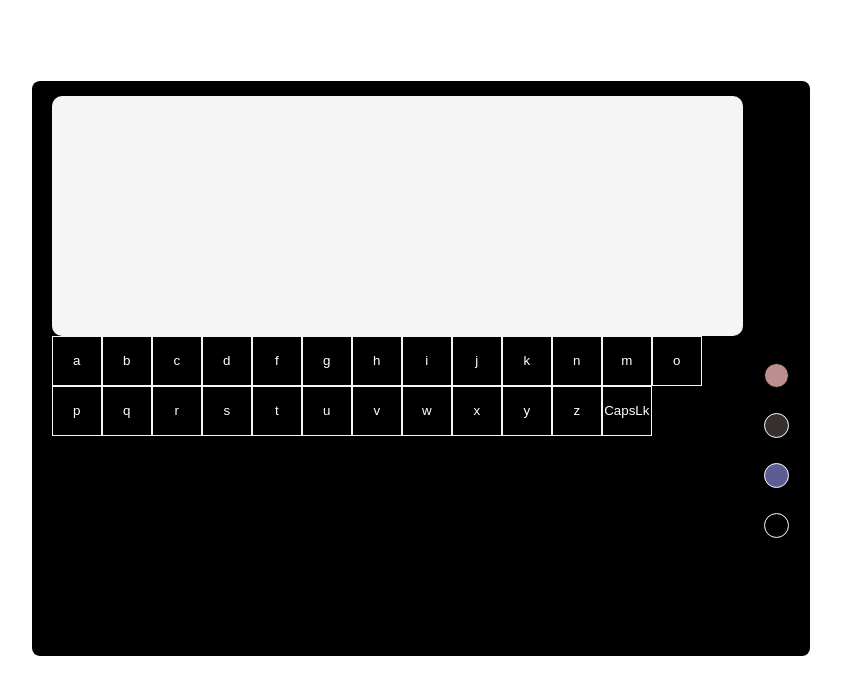
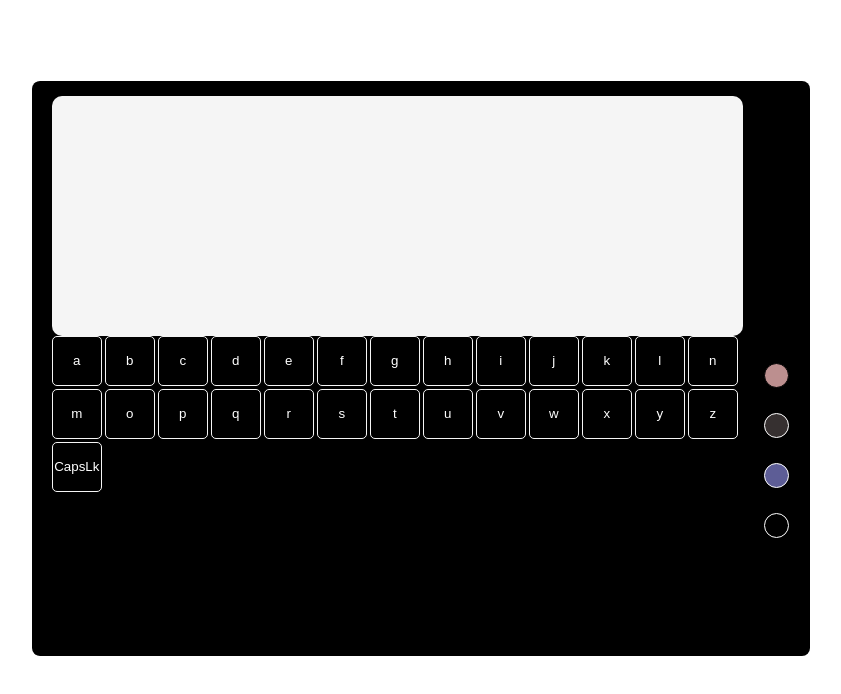
Before and after one commit to RosanneVN/Teclado, a React (Vite) app: page / in a window 1280 px wide. Shown: the top 694 px of the page, without its empty margins (219-1060 px from the left). Built offline with nearby package versions, Linux system fonts and the light colour scheme.

Commit message:
writing screen funtion

```diff
--- a/src/App.css
+++ b/src/App.css
@@ -80,6 +80,7 @@ border-radius: 10px;
 .styleLetter{
     color: #fff;
     border: 1px solid whitesmoke;
+    border-radius: 5px;
     height: 50px;
     display: flex;
     justify-content: center;
@@ -89,7 +90,8 @@ border-radius: 10px;
 
 .keyboard{
     display: grid;
-    grid-template-columns: repeat(auto-fit, 50px)
+    grid-template-columns: repeat(auto-fit, 50px);
+    gap: 3px;
 }
 
 /*Clases agregadas a los botones de color*/
--- a/src/App.jsx
+++ b/src/App.jsx
@@ -1,6 +1,8 @@
 import { useState } from "react";
 import "./App.css";
 import { Letters } from "./components/Letters";
+import { WritenProvider } from "./contex/Writing";
+import Screen from "./components/Screen";
 
 function App() {
   const [color, setColor] = useState("black");
@@ -13,8 +15,10 @@ function App() {
     <main>
       <div className={`board ${color}`}>
         <div className="content">
-          <section className="screen"></section>
+          <WritenProvider>
+          <Screen></Screen>
           <Letters></Letters>
+          </WritenProvider>
         </div>
         <div className="button">
           <div className="button-content">
--- a/src/components/Letters.jsx
+++ b/src/components/Letters.jsx
@@ -1,8 +1,15 @@
-import { useState } from "react";
+import { useContext, useState } from "react";
 import { KEYS } from "../constantes";
+import { WritenContext } from "../contex/Writing";
 
 export const Letters = () => {
   const [keyM, setKeyM] = useState(false);
+
+  const { writen, setWriten } = useContext(WritenContext);
+
+  const writeClick = (letter) => {
+    setWriten(writen + letter);
+  };
 
   const handleClick = () => {
     setKeyM(!keyM);
@@ -20,7 +27,11 @@ export const Letters = () => {
         } else {
           letter = keyM ? letter.toUpperCase() : letter;
           return (
-            <button className="styleLetter" key={letter}>
+            <button
+              className="styleLetter"
+              key={letter}
+              onClick={() => writeClick(letter)}
+            >
               {letter}
             </button>
           );
--- /dev/null
+++ b/src/components/Screen.jsx
@@ -0,0 +1,14 @@
+import { useContext } from "react";
+import { WritenContext } from "../contex/Writing";
+
+
+ const Screen = () => {
+
+    const { writen } = useContext(WritenContext);
+
+  return (
+    <section className="screen">{writen}</section>
+  )
+}
+
+export default Screen
--- a/src/constantes.js
+++ b/src/constantes.js
@@ -3,12 +3,14 @@
     "b",
     "c",
     "d",
+    "e",
     "f",
     "g",
     "h",
     "i",
     "j",
     "k",
+    "l",
     "n",
     "m",
     "o",
--- /dev/null
+++ b/src/contex/Writing.jsx
@@ -0,0 +1,20 @@
+/* eslint-disable react/prop-types */
+import { createContext, useState } from "react";
+//Singleton-modulo JS
+//1. Crear el Context
+//Este es el q tenemos q consumir
+export const WritenContext = createContext()
+
+//2. Crear el Provider, para proveer el Context a los componentes
+//El q nos provee de acceso a los datos
+export function WritenProvider({children}) {
+    const [writen, setWriten] = useState('')
+    return(  //lo que quieres proveer
+        <WritenContext.Provider value={{
+            writen,
+            setWriten
+        }} >
+            {children}
+        </WritenContext.Provider>
+    ) //donde lo quieres proveer
+}
```
